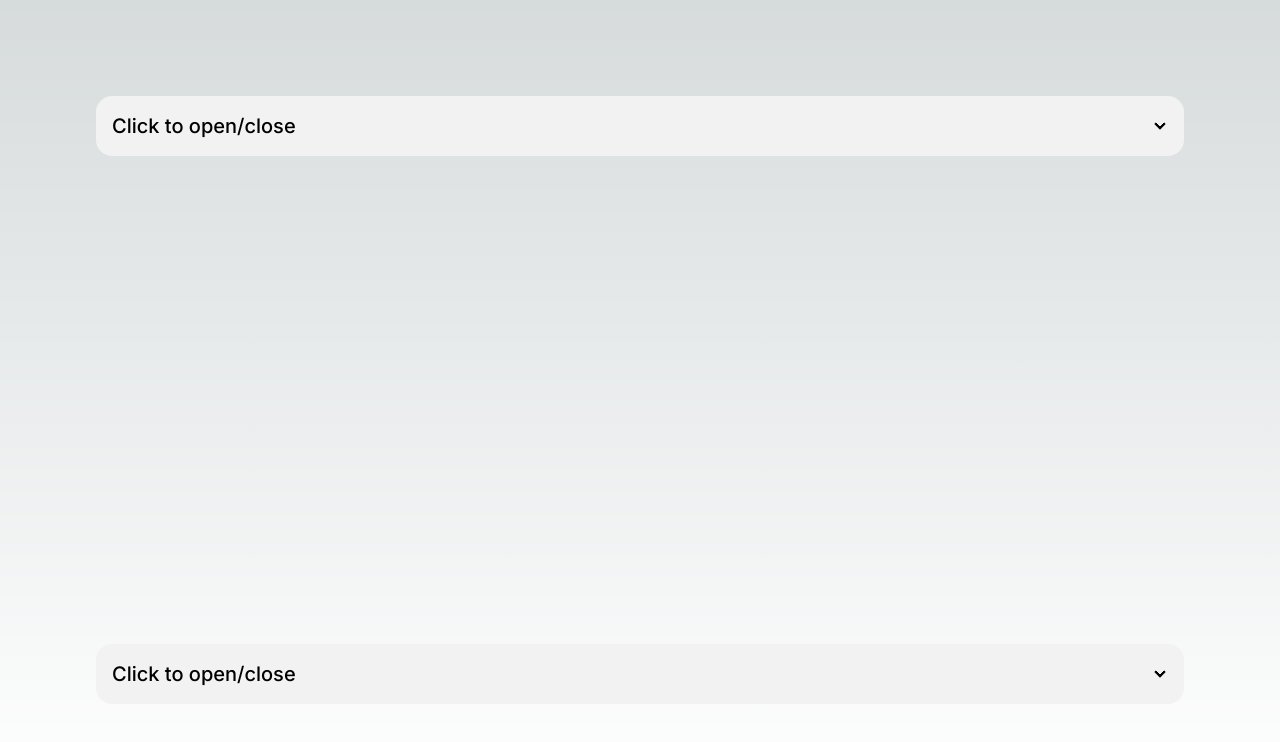
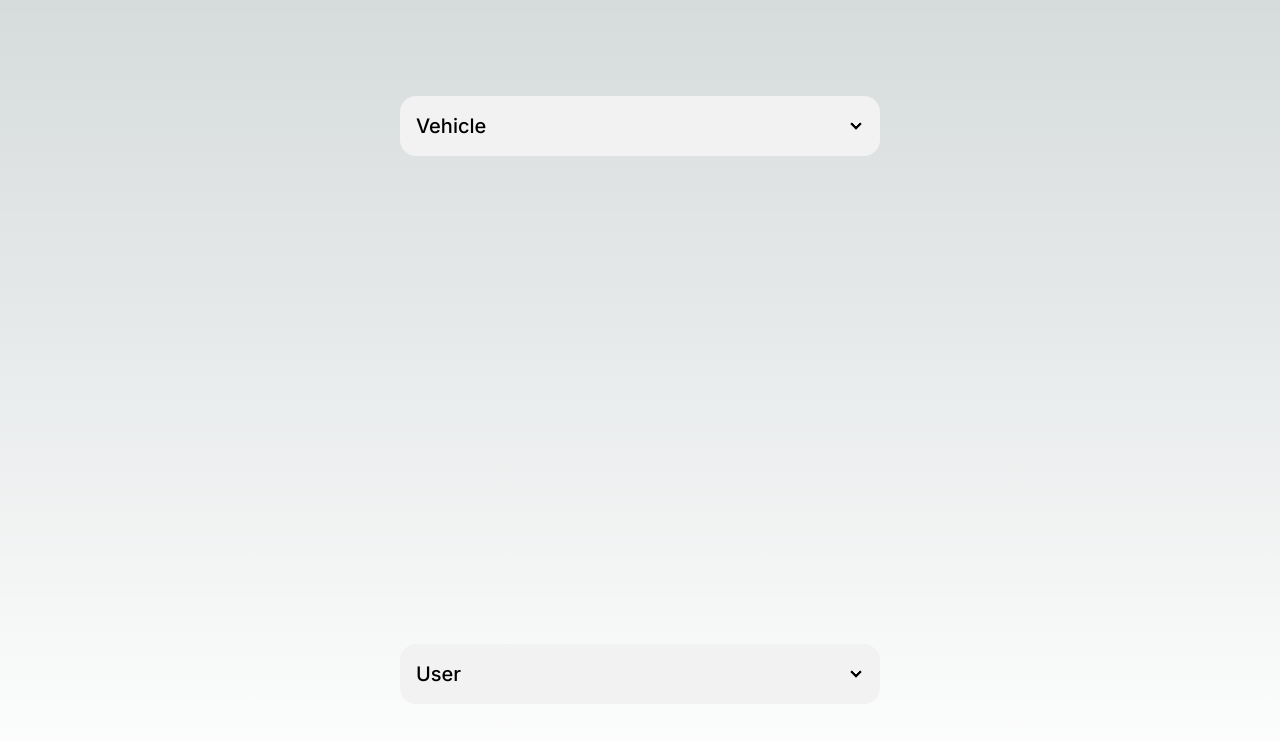
Before and after one commit to JacobToftgaardRasmussen/bil-biks-plan-frontend, a Next.js app in the folder app/: page / in a window 1280 px wide. Shown: the top 742 px of the page. Built offline with nearby package versions, Linux system fonts and the light colour scheme.

Commit message:
styling and titles on collapses

```diff
--- a/app/src/app/components/Collapse.tsx
+++ b/app/src/app/components/Collapse.tsx
@@ -1,10 +1,14 @@
+import { title } from "process";
 import React, { ReactNode } from "react";
 
-export default function Collapse(props: { children?: ReactNode }) {
+export default function Collapse(props: {
+  children?: ReactNode;
+  title: string;
+}) {
   return (
     <details className="collapse collapse-arrow bg-base-200">
       <summary className="collapse-title text-xl font-medium">
-        Click to open/close
+        {props.title}
       </summary>
       <div className="collapse-content">{props.children}</div>
     </details>
--- a/app/src/app/page.tsx
+++ b/app/src/app/page.tsx
@@ -8,11 +8,11 @@ import Vehicle from "./vehicle";
 
 export default function Home() {
   return (
-    <main className="flex min-h-screen flex-col items-center justify-between p-24">
-      <Collapse>
+    <main className="flex min-h-screen flex-col items-center justify-between p-24 max-w-2xl mx-auto">
+      <Collapse title="Vehicle">
         <Vehicle />
       </Collapse>
-      <Collapse>
+      <Collapse title="User">
         <User />
       </Collapse>
     </main>
```
